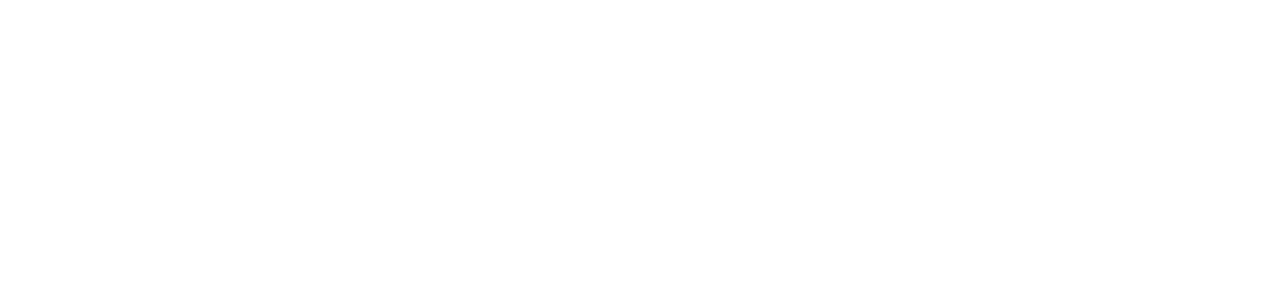
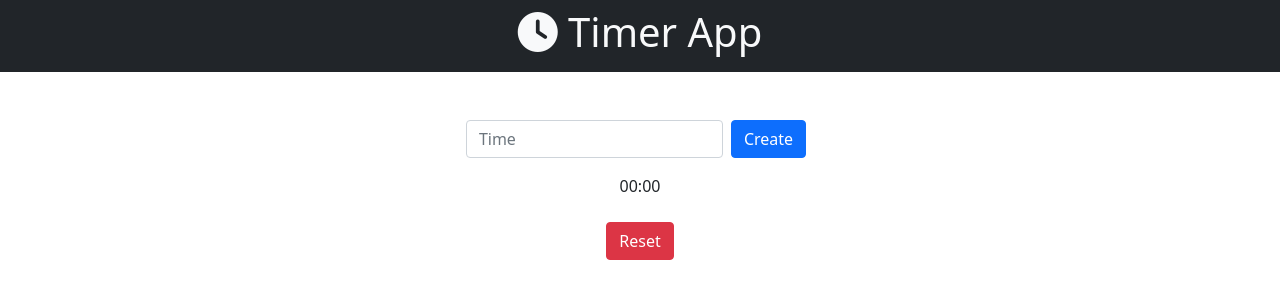
Before and after one commit to prince-thind/stopwatch, a React (Create React App) app: page / in a window 1280 px wide. Shown: the top 300 px of the page. Built offline with nearby package versions, Linux system fonts and the light colour scheme.

Commit message:
add basic design

```diff
--- a/public/index.html
+++ b/public/index.html
@@ -24,6 +24,11 @@
       work correctly both with client-side routing and a non-root public URL.
       Learn how to configure a non-root public URL by running `npm run build`.
     -->
+    <!-- CSS only -->
+<link href="https://cdn.jsdelivr.net/npm/bootstrap@5.1.1/dist/css/bootstrap.min.css" rel="stylesheet" integrity="sha384-F3w7mX95PdgyTmZZMECAngseQB83DfGTowi0iMjiWaeVhAn4FJkqJByhZMI3AhiU" crossorigin="anonymous">
+<!-- JavaScript Bundle with Popper -->
+<script src="https://cdn.jsdelivr.net/npm/bootstrap@5.1.1/dist/js/bootstrap.bundle.min.js" integrity="sha384-/bQdsTh/da6pkI1MST/rWKFNjaCP5gBSY4sEBT38Q/9RBh9AH40zEOg7Hlq2THRZ" crossorigin="anonymous"></script>
+<script src="https://kit.fontawesome.com/036d54ebd4.js" crossorigin="anonymous"></script>
     <title>React App</title>
   </head>
   <body>
--- a/src/App.js
+++ b/src/App.js
@@ -1,6 +1,19 @@
+import { useState } from 'react';
+import Header from './components/header';
+import Reset from './components/reset';
+import TimeForm from './components/time-form';
+import Timer from './components/timer';
+
 function App() {
+
+ const [time,setTime]=useState({min:0,sec:0});
+
   return (
     <div className="App">
+      <Header />
+      <TimeForm />
+      <Timer time={time}/>
+      <Reset setTime={setTime}/>
     </div>
   );
 }
--- /dev/null
+++ b/src/components/header.js
@@ -0,0 +1,15 @@
+function Header() {
+    return (
+        <header>
+        <nav className="navbar navbar-dark bg-dark">
+         <div className="container text-light d-flex justify-content-center">
+             <h1 className="heading ">
+               <i className="fas fa-clock"></i>  Timer App
+             </h1>
+         </div>
+        </nav>
+      </header>
+    );
+  }
+
+  export default Header;
--- /dev/null
+++ b/src/components/reset.js
@@ -0,0 +1,14 @@
+function Reset({ setTime }) {
+  return (
+    <div className="text-center mt-4">
+      <button onClick={reset} className="btn btn-danger mx-auto">
+        Reset
+      </button>
+    </div>
+  );
+
+  function reset() {
+    setTime({ min: 0, sec: 0 });
+  }
+}
+export default Reset;
--- /dev/null
+++ b/src/components/time-form.js
@@ -0,0 +1,23 @@
+function TimeForm(){
+    return(
+
+        <form id="form" className="container">
+            <div className="d-flex mt-5 justify-content-center">
+              <div className="col-auto">
+                <input
+                  type="text"
+                  id="time"
+                  className="form-control"
+                  placeholder="Time"
+                />
+              </div>
+              <div className="col-auto px-2">
+                <button className="btn btn-primary"> Create</button>
+              </div>
+          </div>
+        </form>
+
+    )
+}
+
+export default TimeForm;
--- /dev/null
+++ b/src/components/timer.js
@@ -0,0 +1,17 @@
+function Timer({ time }) {
+  return <div className="container mt-3 text-center">{getTime(time)}</div>;
+}
+
+function getTime(time) {
+  return zeroPad(time.min) + ':' + zeroPad(time.sec);
+
+  function zeroPad(num) {
+    num += '';
+    if (num.length === 1) {
+      return '0' + num;
+    }
+    return num;
+  }
+}
+
+export default Timer;
```
